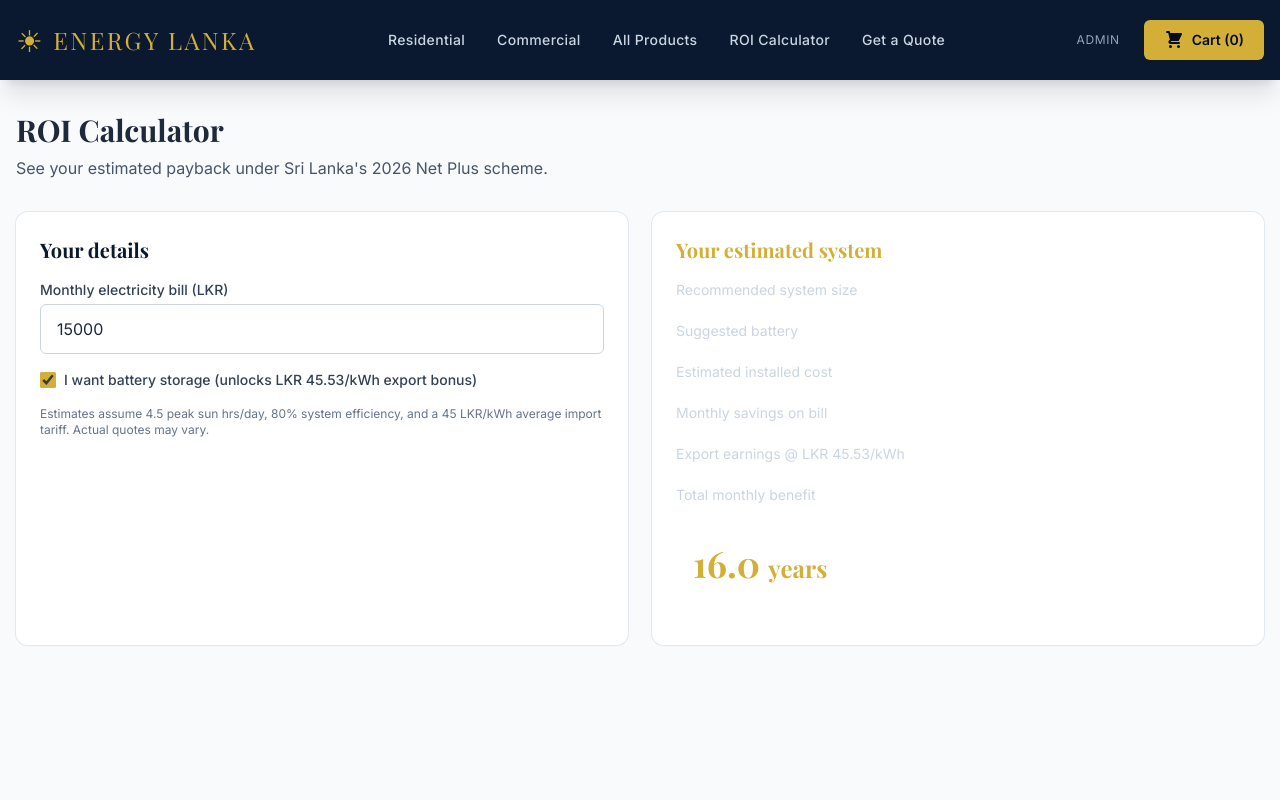
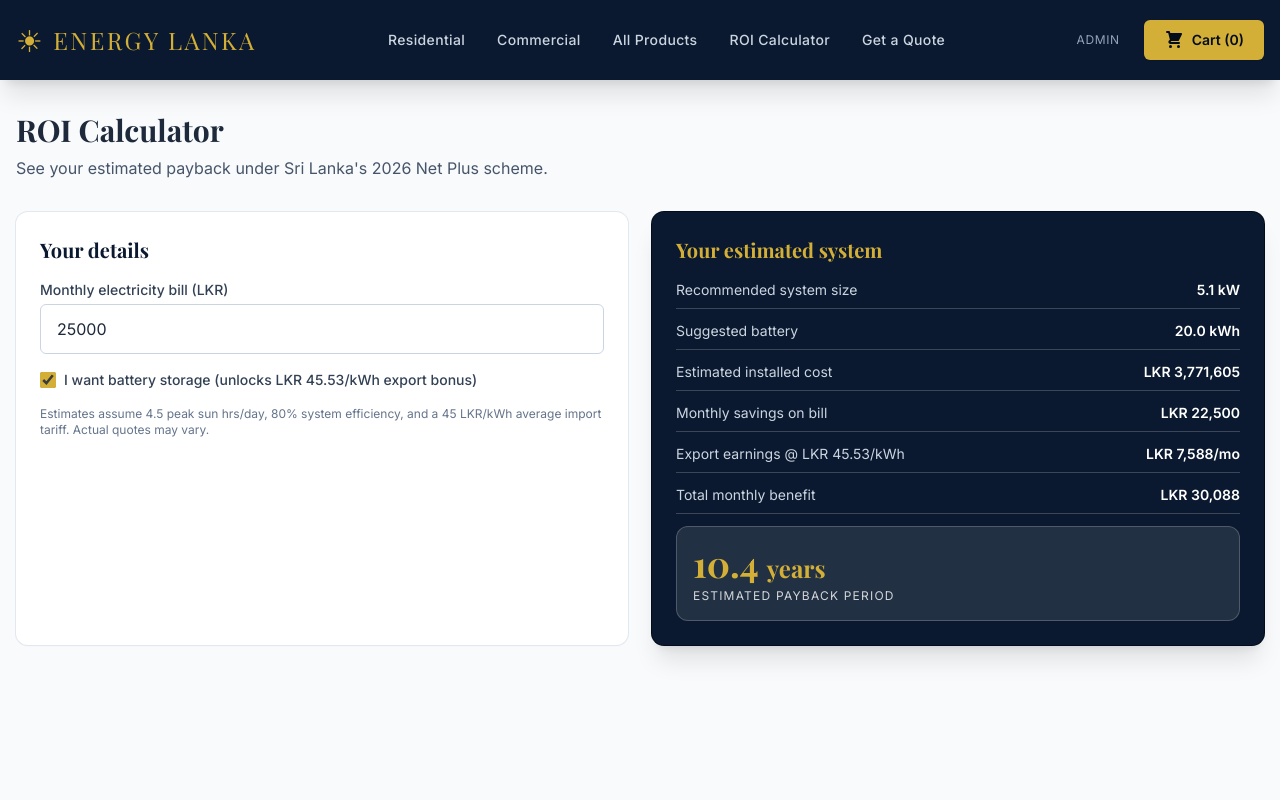
Before and after one commit to EnergyLanka/energy-lanka, a Next.js app: page /calculator in a window 1280 px wide. Shown: the top 800 px of the page. Built offline with nearby package versions, Linux system fonts and the light colour scheme; a web font is replaced by a local one.

Commit message:
Update SolarCalculator.tsx

```diff
--- a/src/components/SolarCalculator.tsx
+++ b/src/components/SolarCalculator.tsx
@@ -3,13 +3,11 @@ import { useMemo, useState } from "react";
 import { TARIFFS } from "@/lib/tariffs";
 
 export default function SolarCalculator() {
-  const [monthlyBill, setMonthlyBill] = useState(15000);
+  const [monthlyBill, setMonthlyBill] = useState(25000);
   const [hasBattery, setHasBattery] = useState(true);
 
   const result = useMemo(() => {
-    // Safety check to prevent NaN crashes
     const safeBill = isNaN(monthlyBill) || monthlyBill <= 0 ? 1 : monthlyBill;
-
     const monthlyKWh = safeBill / TARIFFS.avgImportTariff;
     const systemKW = monthlyKWh / (30 * TARIFFS.peakSunHours * TARIFFS.systemEfficiency);
     const cappedKW = Math.min(Math.max(systemKW, 1), 40);
@@ -20,7 +18,6 @@ export default function SolarCalculator() {
     const totalCost = panelCost + batteryCost;
 
     const monthlySavings = safeBill * 0.9;
-
     const monthlyGen = cappedKW * 30 * TARIFFS.peakSunHours * TARIFFS.systemEfficiency;
     const exportKWh = monthlyGen * 0.3;
     const exportRate = hasBattery
@@ -29,7 +26,6 @@ export default function SolarCalculator() {
       ? TARIFFS.netPlusUpTo10kW
       : TARIFFS.netPlus10to40kW;
     const monthlyExport = exportKWh * exportRate;
-
     const monthlyBenefit = monthlySavings + monthlyExport;
     const paybackYears = monthlyBenefit > 0 ? totalCost / (monthlyBenefit * 12) : 0;
 
@@ -66,7 +62,8 @@ export default function SolarCalculator() {
         </p>
       </div>
 
-      <div className="card bg-brand p-6 text-white border-0">
+      {/* FORCED DARK BACKGROUND HERE */}
+      <div className="rounded-xl bg-brand p-6 text-white shadow-xl ring-1 ring-brand-dark">
         <h2 className="text-xl font-bold font-serif text-gold">Your estimated system</h2>
         <div className="mt-4 space-y-3 text-sm">
           <Row label="Recommended system size" value={`${result.systemKW} kW`} />
```
